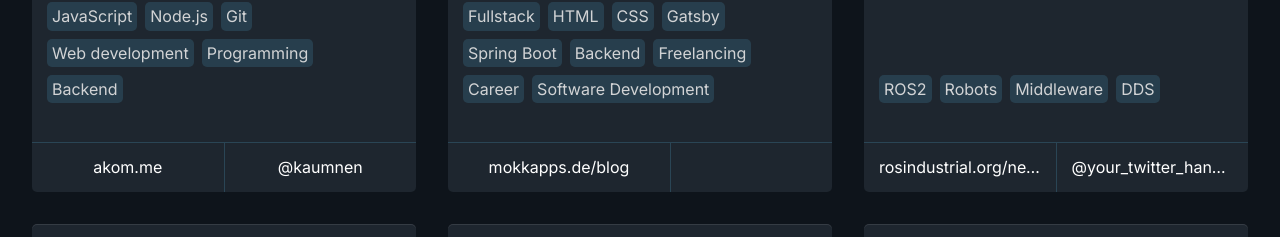
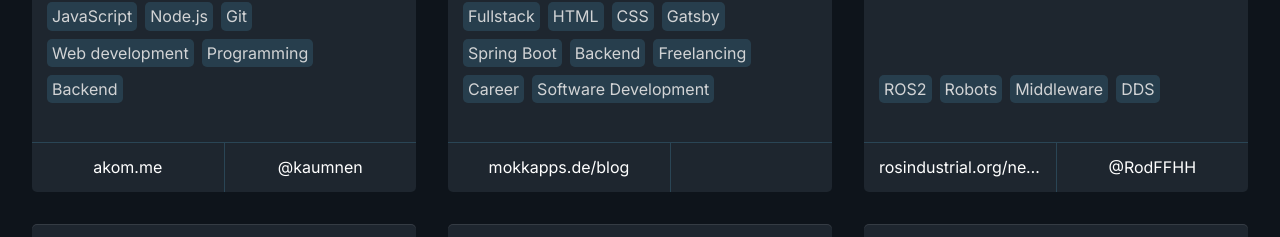
Before and after one commit to markodenic/awesome-tech-blogs, a Nuxt app: page / in a window 1280 px wide. Shown: the part 2565-2802 px from the top of the page. Built offline with nearby package versions, Linux system fonts and the light colour scheme; grey boxes are pictures that could not be loaded.

Commit message:
Update data.js

```diff
--- a/data.js
+++ b/data.js
@@ -3793,7 +3793,7 @@ module.exports = [
     name: 'Industrial ROS2',
     description: 'Robot Operating System Version 2',
     url: 'https://rosindustrial.org/news',
-    twitter: '@your_twitter_handle',
+    twitter: '@RodFFHH',
     tags: ['ROS2', 'Robots', 'Middleware', 'DDS'],
 }
 ];
```
